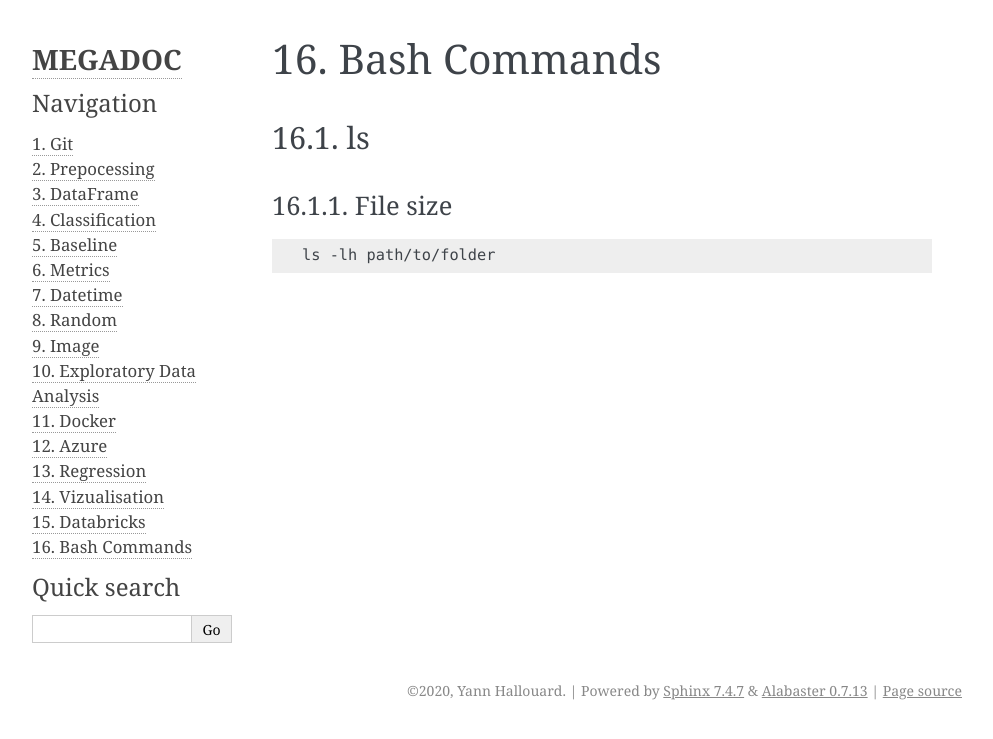
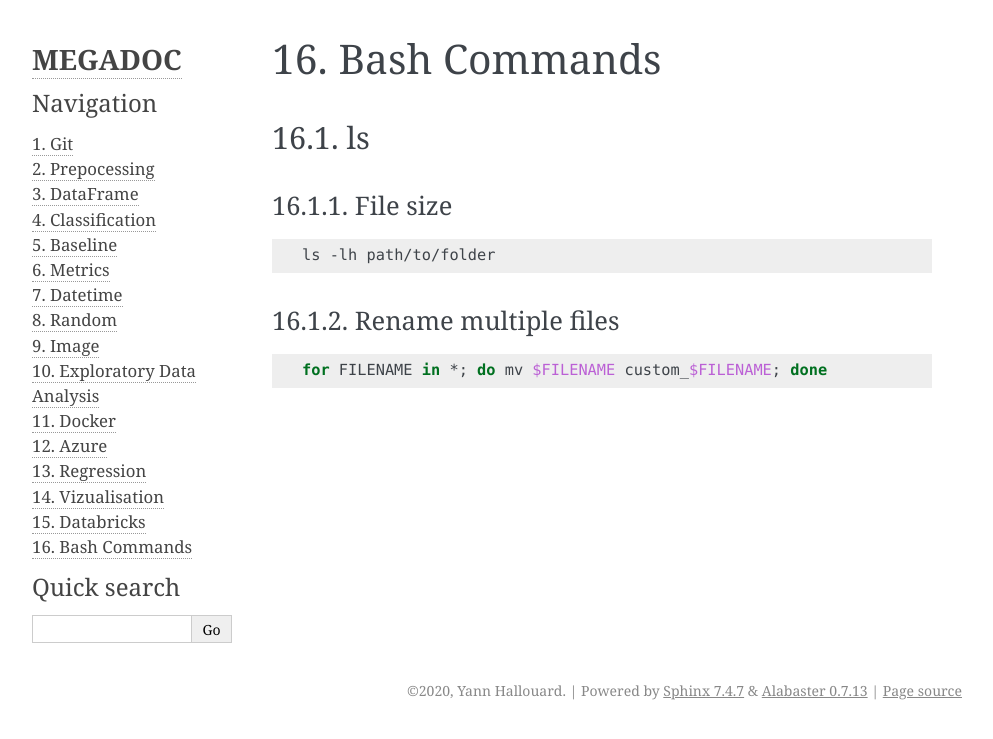
Before and after one commit to YHallouard/megadoc, a Sphinx documentation site: the page built from docs/Bash.rst, in a window 1280 px wide. Shown: the top 739 px of the page, without its empty margins (148-1141 px from the left). Built offline with Sphinx 7.4.7, drawn with Linux system fonts in a browser that asks for light colours.

Commit message:
rename filename

```diff
--- a/docs/Bash.rst
+++ b/docs/Bash.rst
@@ -10,3 +10,10 @@ File size
 .. code-block:: bash
 
     ls -lh path/to/folder
+
+Rename multiple files
+~~~~~~~~~~~~~~~~~~~~~
+
+.. code-block:: bash
+
+    for FILENAME in *; do mv $FILENAME custom_$FILENAME; done
```
